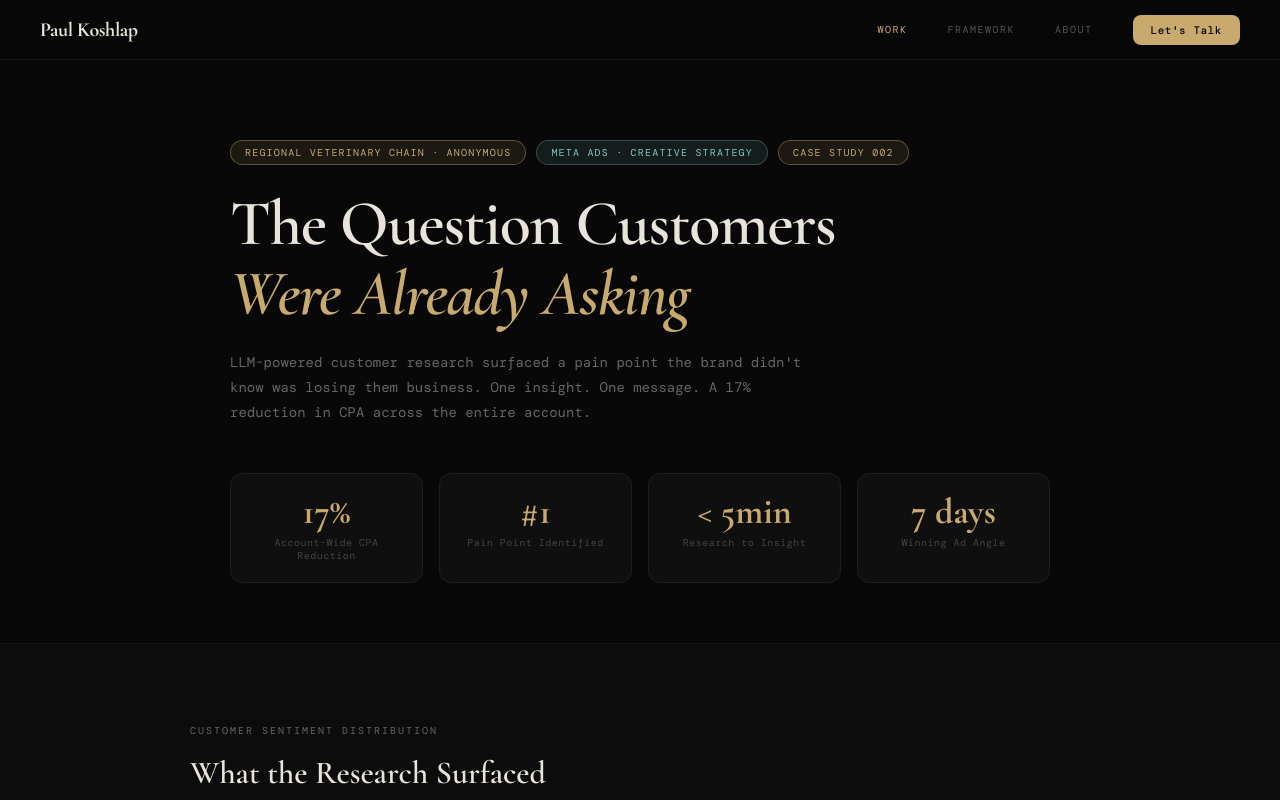
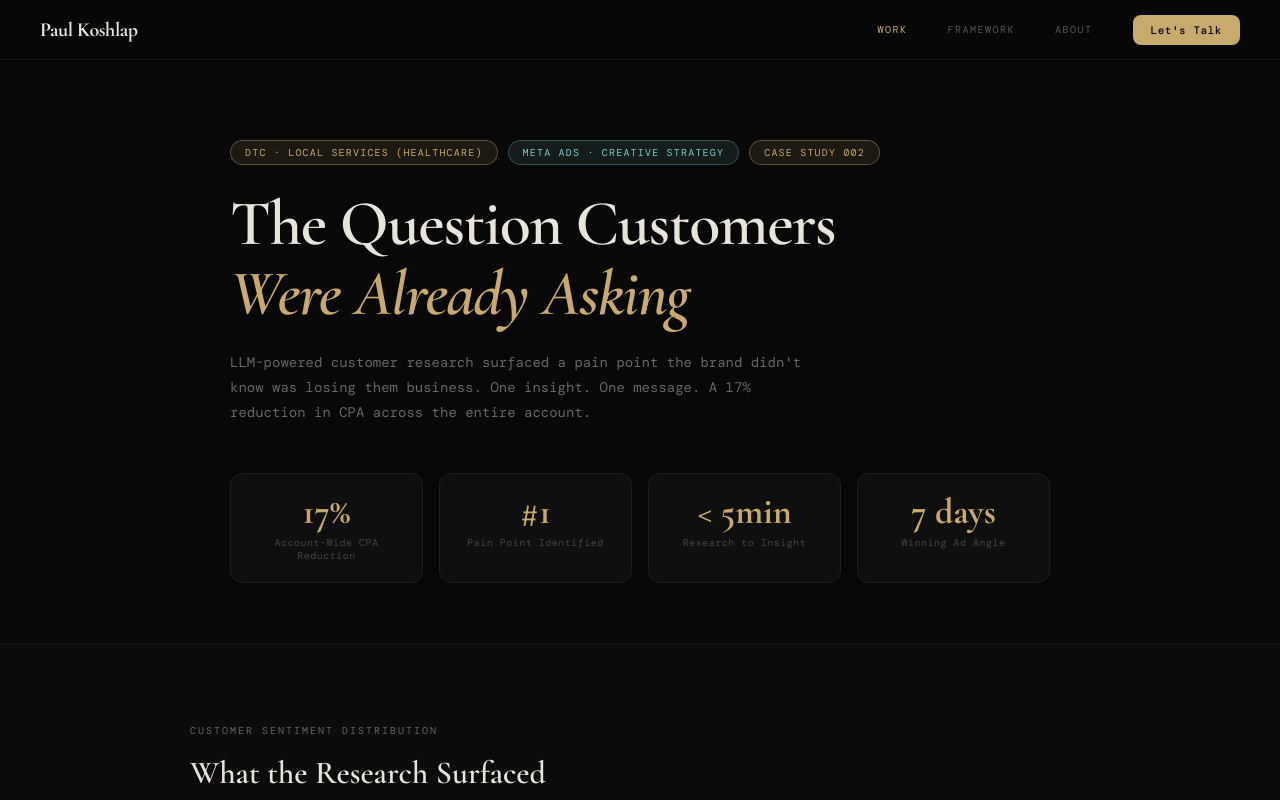
Before and after one commit to paulkoshlap-bit/paulkoshlap-site, a React (Vite) app: page /work/vet-chain in a window 1280 px wide. Shown: the top 800 px of the page. Built offline with nearby package versions, Linux system fonts and the light colour scheme; a web font is replaced by a local one.

Commit message:
Update VetChain.jsx

```diff
--- a/src/pages/case-studies/VetChain.jsx
+++ b/src/pages/case-studies/VetChain.jsx
@@ -18,7 +18,7 @@ export default function CaseStudyVetChain() {
     <div style={{ paddingTop: 60 }}>
       <div style={{ padding: '80px 40px 60px', maxWidth: 900, margin: '0 auto' }}>
         <div style={{ display: 'flex', gap: 10, flexWrap: 'wrap', marginBottom: 24 }}>
-          <span className="badge">Regional Veterinary Chain · Anonymous</span>
+          <span className="badge">DTC · Local Services (Healthcare)</span>
           <span className="badge badge-teal">Meta Ads · Creative Strategy</span>
           <span className="badge">Case Study 002</span>
         </div>
```
